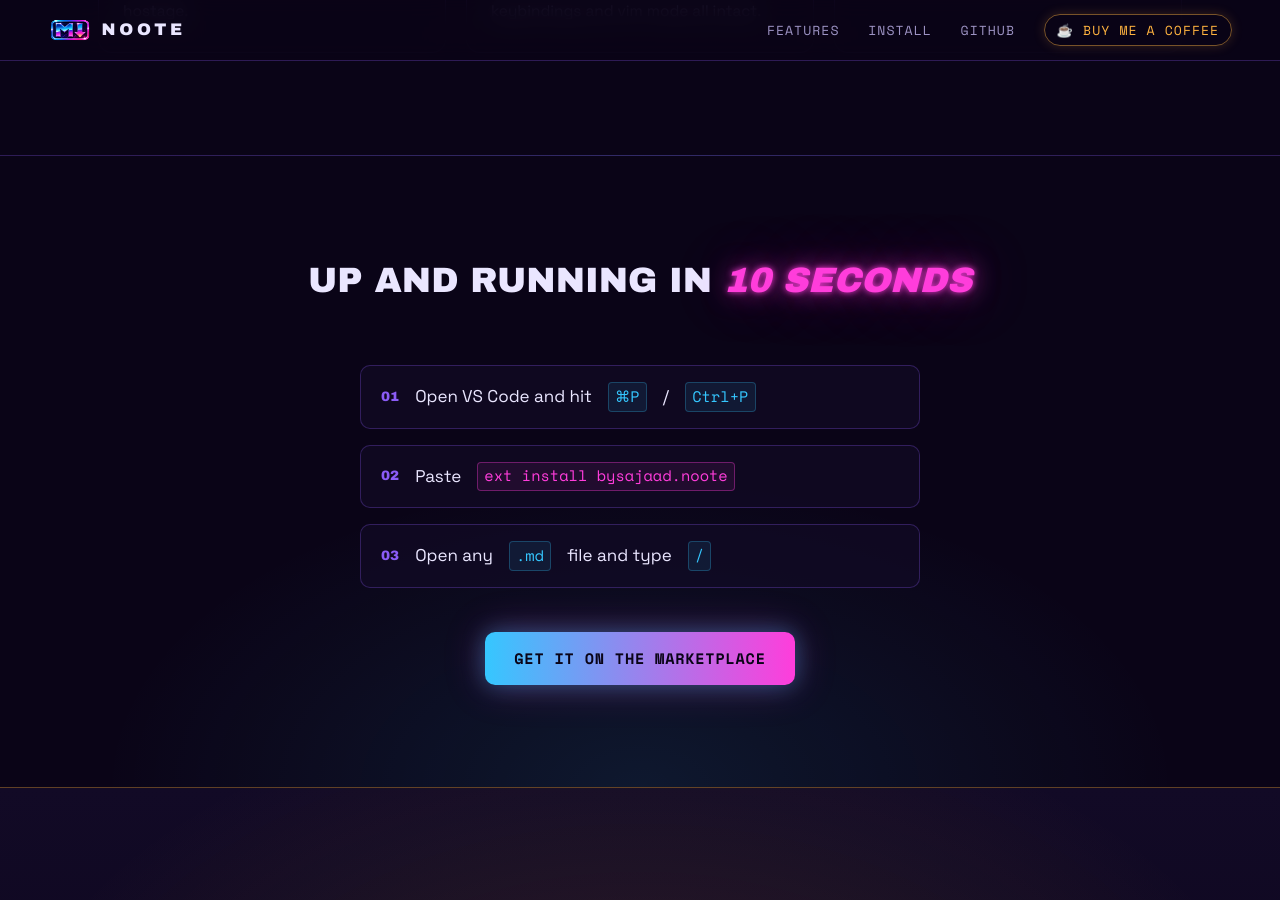
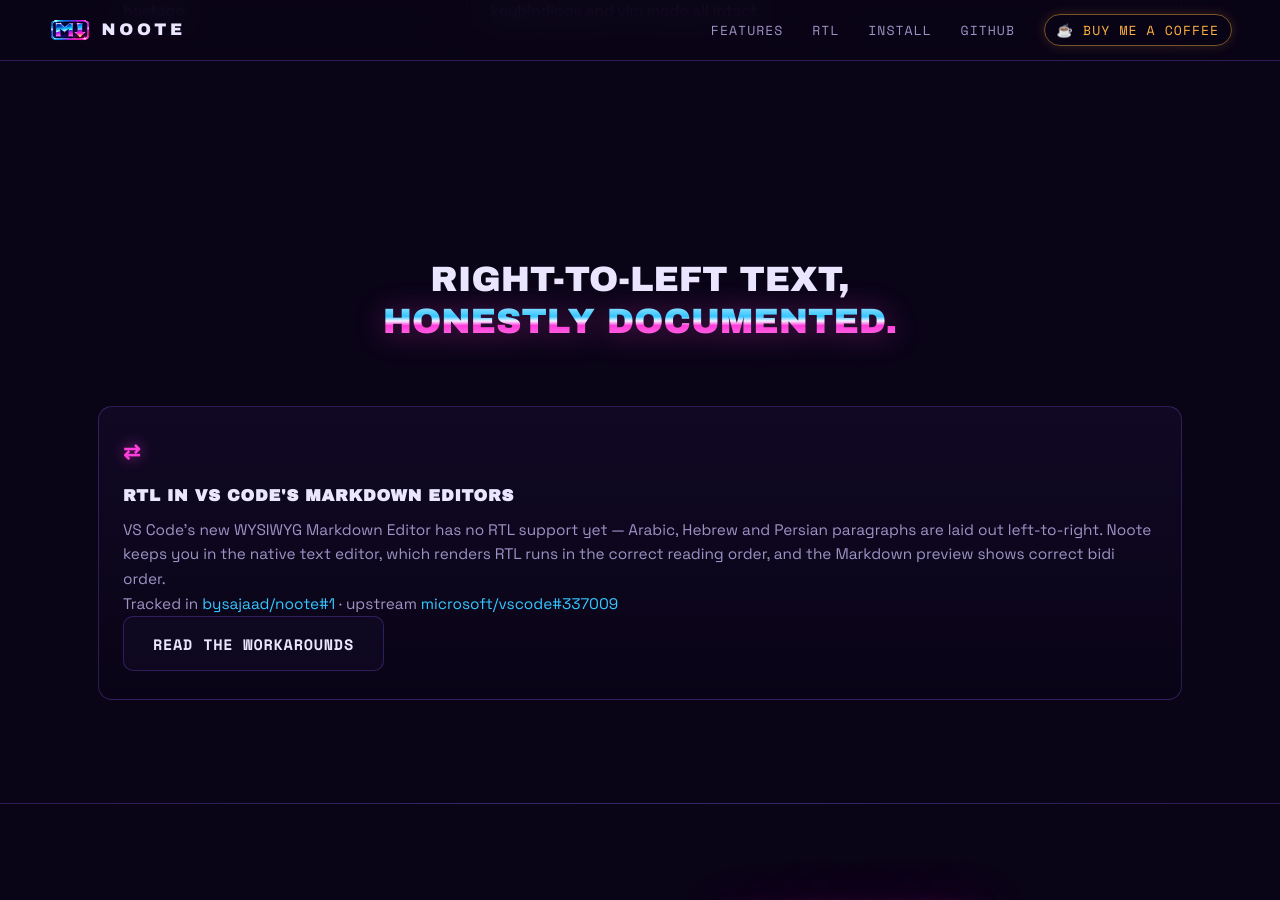
Before and after one commit to bysajaad/noote, a Jekyll site: the page built from www/index.html, in a window 1280 px wide and 900 px high, scrolled down 1905 px. Built offline with Jekyll 4.4.1, drawn with Linux system fonts in a browser that asks for light colours; some web fonts are replaced.

```diff
--- a/package.json
+++ b/package.json
@@ -2,7 +2,7 @@
   "name": "noote",
   "displayName": "Noote — Markdown Slash Commands",
   "description": "Notion-style slash commands, snippets, and smart list continuation for Markdown files in VS Code.",
-  "version": "0.0.5",
+  "version": "0.0.6",
   "publisher": "bysajaad",
   "license": "MIT",
   "icon": "assets/icon.png",
--- a/www/index.html
+++ b/www/index.html
@@ -11,6 +11,7 @@ layout: default
   </a>
   <nav class="nav-links">
     <a href="#features">Features</a>
+    <a href="#rtl">RTL</a>
     <a href="#install">Install</a>
     <a href="{{ site.links.github }}" target="_blank" rel="noopener">GitHub</a>
     <a class="nav-coffee" href="{{ site.links.coffee }}" target="_blank" rel="noopener">☕ Buy me a coffee</a>
@@ -90,6 +91,29 @@ layout: default
   </div>
 </section>
 
+<!-- ============ RTL ============ -->
+<section class="features" id="rtl">
+  <h2 class="section-title">Right-to-left text,<br><span class="chrome">honestly documented.</span></h2>
+  <div class="feature-grid">
+    <article class="card">
+      <span class="card-icon">⇄</span>
+      <h3>RTL in VS Code's Markdown editors</h3>
+      <p>
+        VS Code's new WYSIWYG Markdown Editor has no RTL support yet — Arabic, Hebrew and Persian
+        paragraphs are laid out left-to-right. Noote keeps you in the native text editor, which
+        renders RTL runs in the correct reading order, and the Markdown preview shows correct bidi order.
+      </p>
+      <p>
+        Tracked in <a href="https://github.com/bysajaad/noote/issues/1" target="_blank" rel="noopener">bysajaad/noote#1</a>
+        · upstream <a href="https://github.com/microsoft/vscode/issues/337009" target="_blank" rel="noopener">microsoft/vscode#337009</a>
+      </p>
+      <p>
+        <a class="btn btn-ghost" href="https://github.com/bysajaad/noote#right-to-left-rtl-text-in-vs-codes-markdown-editors" target="_blank" rel="noopener">Read the workarounds</a>
+      </p>
+    </article>
+  </div>
+</section>
+
 <!-- ============ INSTALL ============ -->
 <section class="install" id="install">
   <h2 class="section-title">Up and running in <span class="neon">10 seconds</span></h2>
```
Also changed, not shown: CLAUDE.md (+1 -1 lines), CHANGELOG.md, README.md, 2 other files.
